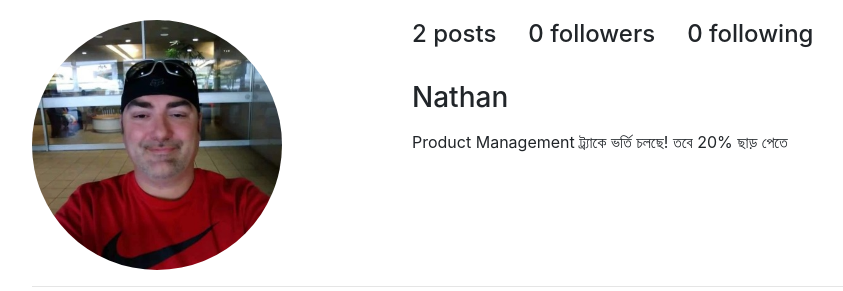
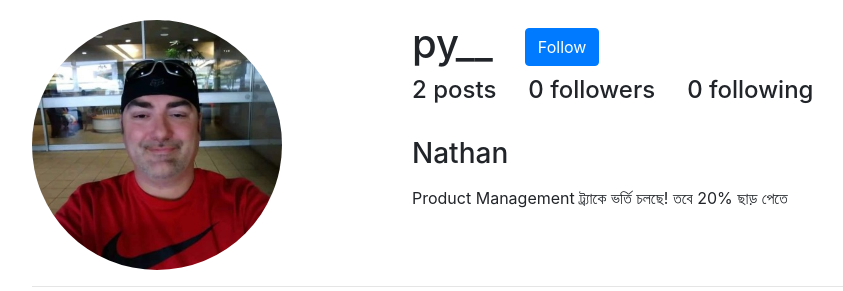
Before and after one commit to TAWHID1248/My_Social_Project, a Django app: a page that uses templates/App_Login/user_other.html in a window 1280 px wide. Shown: the part 72-363 px from the top of the page, without its empty margins (53-896 px from the left). Run offline with Django 4.2, Linux system fonts and the light colour scheme; a user stored in the database is signed in; data comes from the database, SQL or seed files in the repository; data that the repository does not hold is empty; some libraries are stand-ins or nearby versions.

Commit message:
follow/unfollow

```diff
--- a/App_Login/urls.py
+++ b/App_Login/urls.py
@@ -11,4 +11,6 @@ urlpatterns = [
   path('profile/',views.profile, name='profile'),
   path('logout/', views.user_logout, name='logout'),
   path('user/<username>/', views.user, name='user'),
+  path('follow/<username>/', views.follow, name='follow'),
+  path('unfollow/<username>/', views.unfollow, name='unfollow'),
     ]
--- a/App_Login/views.py
+++ b/App_Login/views.py
@@ -5,7 +5,7 @@ from django.urls import reverse, reverse_lazy
 from App_Login.models import UserProfile
 from django.contrib.auth.forms import AuthenticationForm
 from django.contrib.auth.decorators import login_required
-from App_Login.models import UserProfile
+from App_Login.models import UserProfile, Follow
 from App_Login.forms import EditProfile
 from App_Posts.forms import PostForm
 from django.contrib.auth.models import User
@@ -75,6 +75,28 @@ def profile(request):
 @login_required
 def user(request, username):
     user_other = User.objects.get(username=username)
+    already_followed = Follow.objects.filter(follower=request.user, following=user_other)
     if user_other == request.user:
         return HttpResponseRedirect(reverse('App_Login:profile'))
-    return render(request, 'App_Login/user_other.html', context={'user_other': user_other})
+    return render(request, 'App_Login/user_other.html', context={'user_other': user_other, 'already_followed':already_followed})
+
+
+@login_required
+def follow(request, username):
+    following_user = User.objects.get(username=username)
+    follower_user = request.user
+    already_followed = Follow.objects.filter(follow=follower_user, following=following_user)
+    if not already_followed:
+        follower_user = Follow(follow=follower_user, following=following_user)
+        follower_user.save()
+    return HttpResponseRedirect(reverse('App_Login:user', args={'username': username}))
+
+
+
+@login_required
+def unfollow(request, username):
+    following_user = User.objects.get(username=username)
+    follower_user = request.user
+    already_followed = Follow.objects.filter(follow=follower_user, following=following_user)
+    already_followed.delete()
+    return HttpResponseRedirect(reverse('App_Login:user', args={'username': username}))
--- a/templates/App_Login/user_other.html
+++ b/templates/App_Login/user_other.html
@@ -26,7 +26,13 @@
     {% endif %}
   </div>
   <div class="col-sm-8">
-
+    <h1>{{user_other.username}} &nbsp;
+      {% if not already_follwed %}
+      <a href='{% url 'App_Login:follow' username=user_other.username %}' class='btn btn-primary'>Follow</a>
+      {% else %}
+      <a href='{% url 'App_Login:unfollow' username=user_other.username %}' class='btn btn-primary'>unfollow</a>
+      {% endif %}
+    </h1>
     <h4>{{user_other.post.count}} posts &nbsp; &nbsp; {{user_other.following.count}} followers &nbsp; &nbsp; {{user_other.follower.count}} following</h4>
     <br>
     <h3>{{user_other.user_profile.full_name}}</h3>
```
